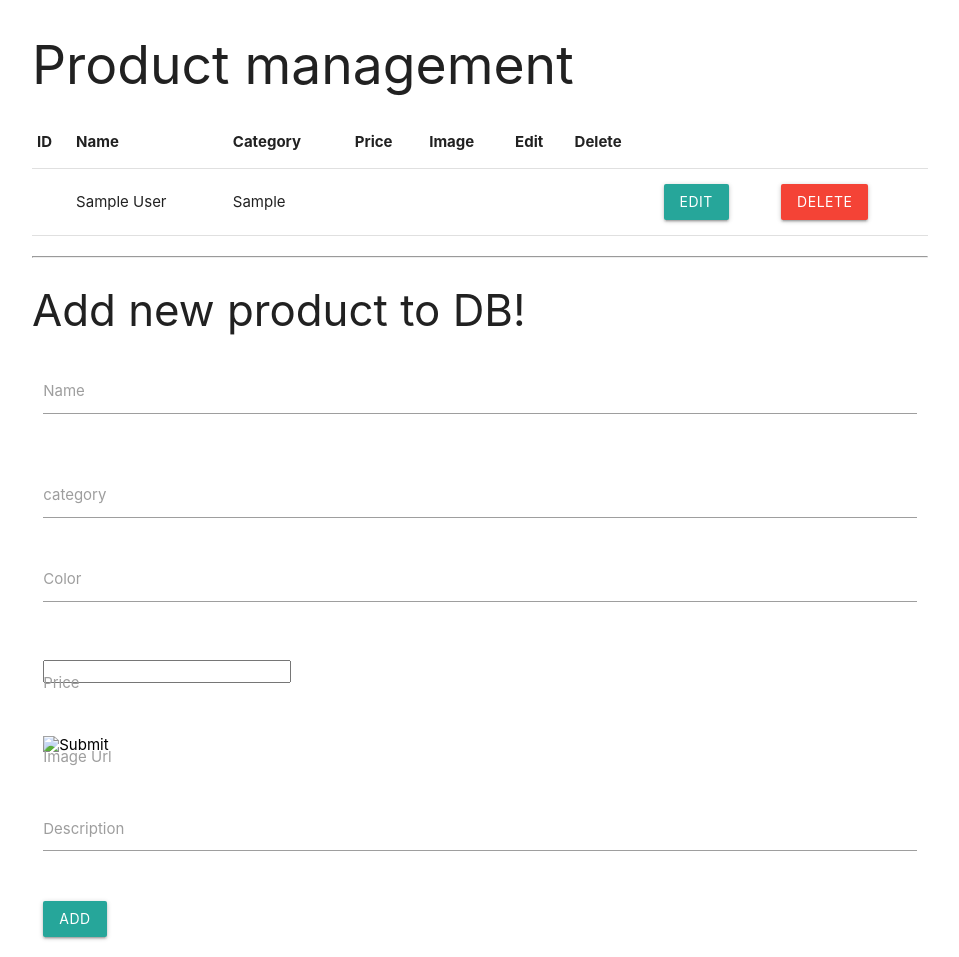
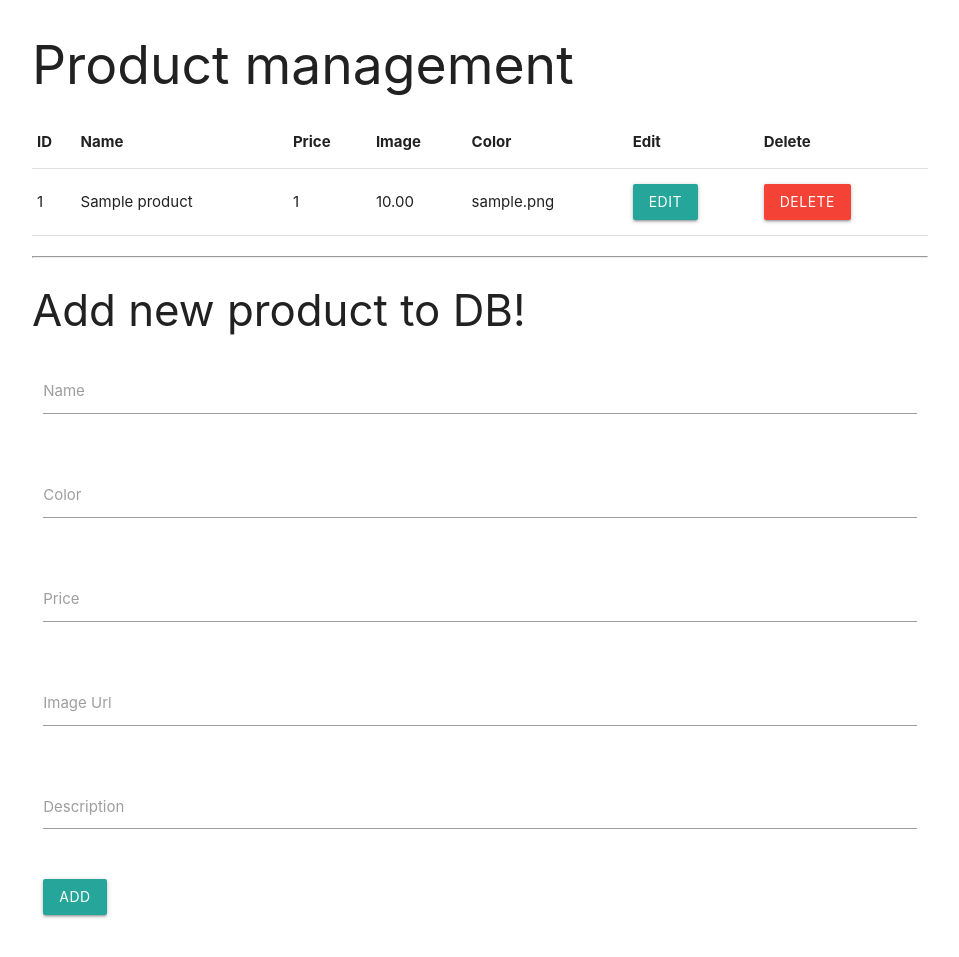
Before and after one commit to clausH1994/RubberDuckProject, a PHP site: page /Backend/index.php in a window 1280 px wide. Shown: the whole page, without its empty margins (160-1119 px from the left). After the commit the page ends 935 px from the top, so only its background shows below. Run offline with PHP 8.4, Linux system fonts and the light colour scheme; tables that the repository leaves empty or names only in its code hold one stand-in row (values such as "Sample post"); data that the repository does not hold is empty.

Commit message:
IT'S WORKING!!

```diff
--- a/Backend/addEntry.php
+++ b/Backend/addEntry.php
@@ -3,14 +3,13 @@
 if (isset($_POST['submit'])) {
 
 $Name = $_POST['Name'];
-$Category = $_POST['Category'];
 $Color = $_POST['Color'];
 $Price = $_POST['Price'];
-$image = $_POST['Image'];
+$Image = $_POST['Image'];
 $description = $_POST['description'];
 
 $dbCon = dbCon($user, $pass);
-$query = $dbCon->prepare("INSERT INTO customers (`name`, `category`, `Color`, `Price`, `Image`, `description`) VALUES ('$Name', '$Category', '$Color', '$Price', '$Image', '$description')");
+$query = $dbCon->prepare("INSERT INTO product (`name`, `color`, `price`, `image`, `description`) VALUES ('$Name', '$Color', '$Price', '$Image', '$description')");
 $query->execute();
     header("Location: index.php?status=added");
 
--- a/Backend/dbcon.php
+++ b/Backend/dbcon.php
@@ -3,7 +3,7 @@
 $pass = "123456";
 function dbCon($user, $pass){
 try {
-    $dbCon = new PDO('mysql:host=localhost;dbname=backend;charset=utf8', $user, $pass);
+    $dbCon = new PDO('mysql:host=localhost;dbname=rubberduckdb;charset=utf8', $user, $pass);
     //$dbCon = null;
     return $dbCon;
 } catch (PDOException $err) {
--- a/Backend/deleteEntry.php
+++ b/Backend/deleteEntry.php
@@ -3,10 +3,10 @@
 if (isset($_GET['ID'])) {
     $entryID = $_GET['ID'];
     $dbCon = dbCon($user, $pass);
-    $query = $dbCon->prepare("DELETE FROM Product WHERE id=$ProductID");
+    $query = $dbCon->prepare("DELETE FROM product WHERE productID=$entryID");
     $query->execute();
 
-    header("Location: index.php?status=deleted&ID=$ProductID");
+    header("Location: index.php?status=deleted&ID=$entryID");
 }else{
     header("Location: index.php?status=0");
 }
--- a/Backend/index.php
+++ b/Backend/index.php
@@ -11,7 +11,7 @@
 </head>
 <?php
 $dbCon = dbCon($user, $pass);
-$query = $dbCon->prepare("SELECT * FROM customers");
+$query = $dbCon->prepare("SELECT * FROM product");
 $query->execute();
 $getProducts = $query->fetchAll();
 //var_dump($getProducts);
@@ -45,9 +45,9 @@
                 <tr>
                     <th>ID</th>
                     <th>Name</th>
-                    <th>Category</th>
                     <th>Price</th>
                     <th>Image</th>
+                    <th>Color</th>
                     <th>Edit</th>
                     <th>Delete</th>
                 </tr>
@@ -57,16 +57,13 @@
                 <?php
                 foreach ($getProducts as $getProduct) {
                     echo "<tr>";
-                    echo "<td>". $getProduct['ProductID']."</td>";
+                    echo "<td>". $getProduct['productID']."</td>";
                     echo "<td>". $getProduct['name']."</td>";
-                    echo "<td>". $getProduct['category']."</td>";
-                    echo "<td>". $getProduct['Color']."</td>";
-                    echo "<td>". $getProduct['Price']."</td>";
-                    echo "<td>". $getProduct['Image']."</td>";
-                    echo "<td>";
-                    echo "</td>";
-                    echo '<td><a href="editEntry.php?ID='.$getProduct['ID'].'" class="waves-effect waves-light btn" ">Edit</a></td>';
-                    echo '<td><a href="deleteEntry.php?ID='.$getProduct['ID'].'" class="waves-effect waves-light btn red" onclick="return confirm(\'Delete! are you sure?\')">Delete</a></td>';
+                    echo "<td>". $getProduct['color']."</td>";
+                    echo "<td>". $getProduct['price']."</td>";
+                    echo "<td>". $getProduct['image']."</td>";
+                    echo '<td><a href="editEntry.php?ID='.$getProduct['productID'].'" class="waves-effect waves-light btn" ">Edit</a></td>';
+                    echo '<td><a href="deleteEntry.php?ID='.$getProduct['productID'].'" class="waves-effect waves-light btn red" onclick="return confirm(\'Delete! are you sure?\')">Delete</a></td>';
                     echo "</tr>";
                 }
                 ?>
@@ -85,23 +82,19 @@
             </div>
             <div class="row">
                 <div class="input-field col s12">
-                    <input id="Category" name="Category" type="text" class="validate" required="" aria-required="true">
-                    <label for="Category">category</label>
-                </div>
-                <div class="input-field col s12">
                     <input id="Color" name="Color" type="text" class="validate" required="" aria-required="true">
                     <label for="Color">Color</label>
                 </div>
             </div>
             <div class="row">
                 <div class="input-field col s12">
-                    <input id="Price" name="Price" type="Price" class="validate" required="" aria-required="true">
+                    <input id="Price" name="Price" type="text" class="validate" required="" aria-required="true">
                     <label for="Price">Price</label>
                 </div>
             </div>
             <div class="row">
                 <div class="input-field col s12">
-                    <input id="Image" name="Image" type="Image" class="validate" required="" aria-required="true">
+                    <input id="Image" name="Image" type="text" class="validate" required="" aria-required="true">
                     <label for="Image">Image Url</label>
                 </div>
             </div>
--- a/Backend/updateEntry.php
+++ b/Backend/updateEntry.php
@@ -1,15 +1,15 @@
 <?php
 require_once "dbcon.php";
 if (isset($_POST['entryID']) && isset($_POST['submit'])) {
+    $entryID = $_POST['entryID'];
     $Name = $_POST['Name'];
-    $Category = $_POST['Category'];
     $Color = $_POST['Color'];
     $Price = $_POST['Price'];
     $description = $_POST['description'];
 
 
     $dbCon = dbCon($user, $pass);
-    $query = $dbCon->prepare("UPDATE customers SET `Name`='$Name', `Fname`='$Category', `Lname`='$Color', `Price`='$Price', `description`='$description' WHERE ID=$ProductID");
+    $query = $dbCon->prepare("UPDATE product SET `name`='$Name', `color`='$Color', `price`='$Price', `description`='$description' WHERE productID=$entryID");
     $query->execute();
     header("Location: index.php?status=updated&ID=$ProductID");
 
```
Also changed, not shown: Backend/editEntry.php (+7 -10 lines).
